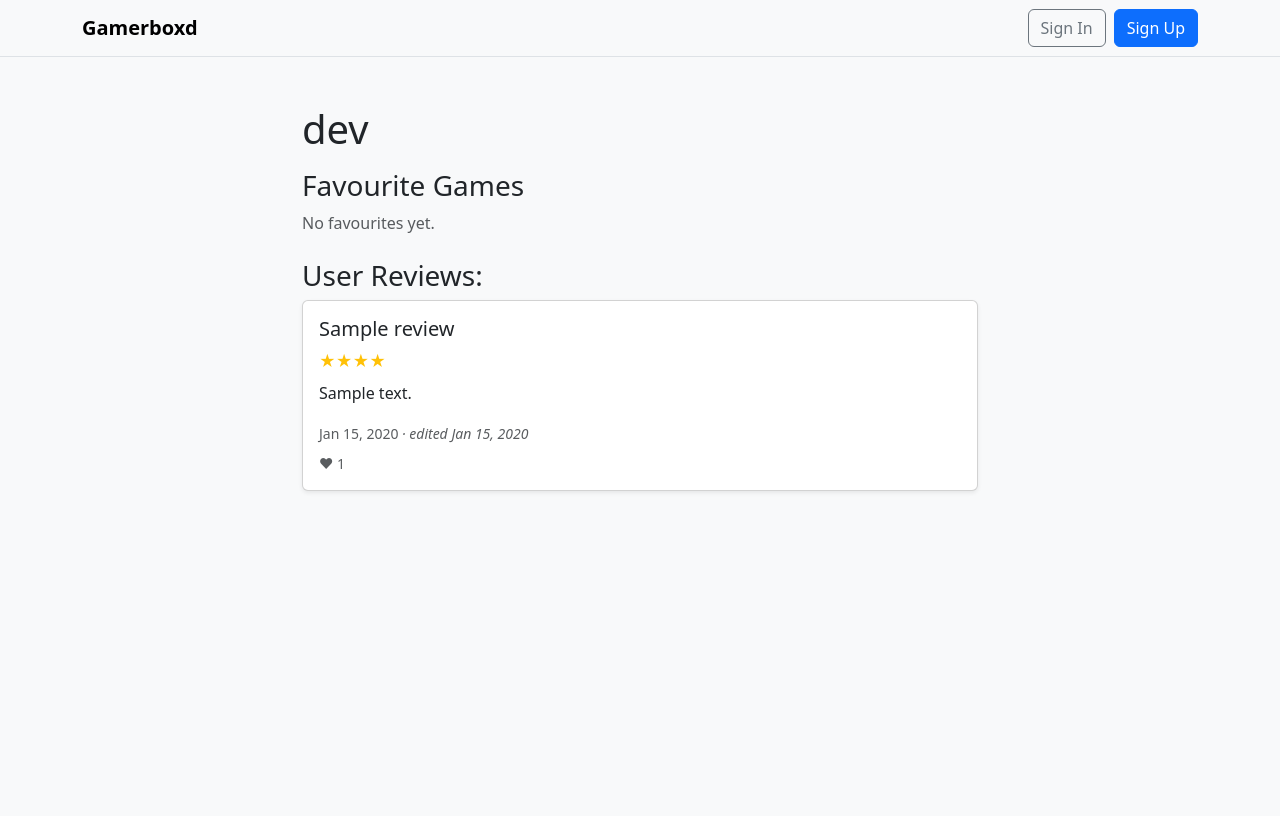
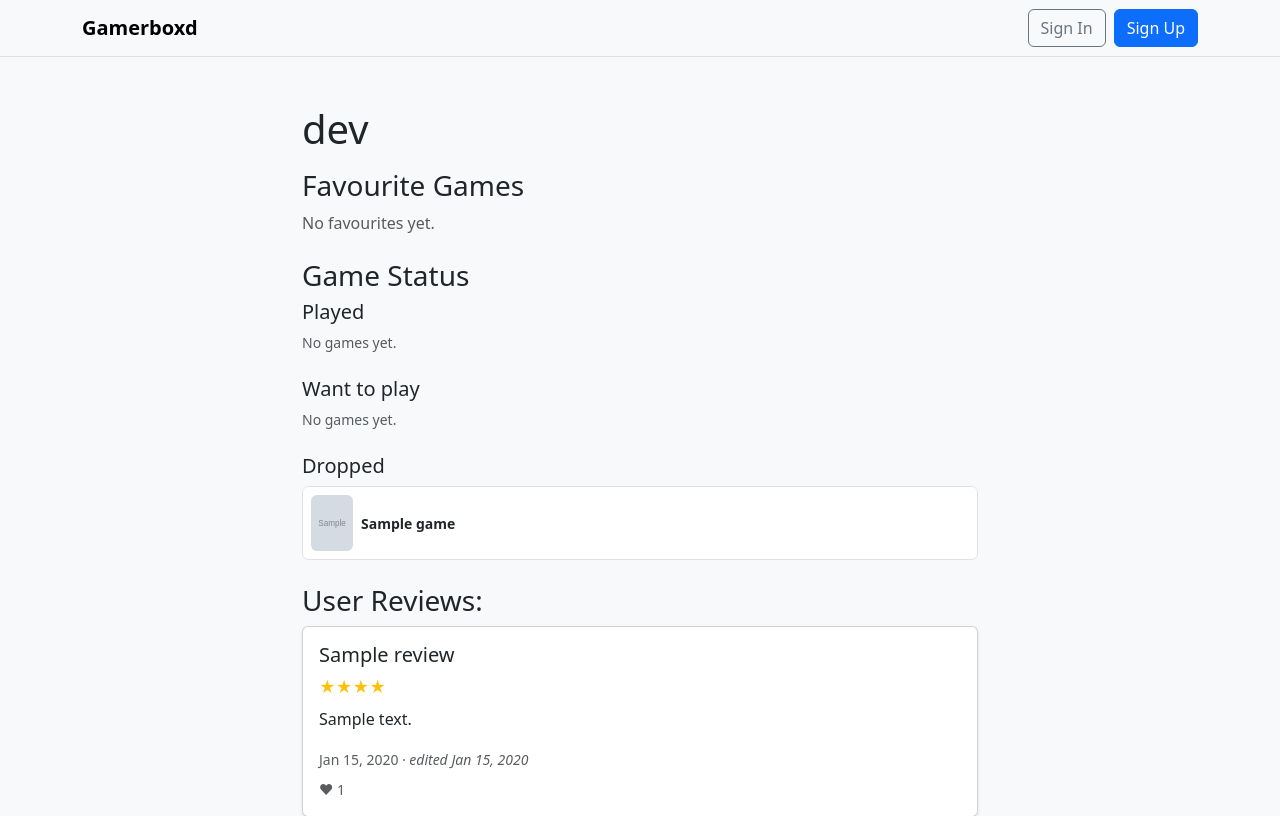
Before and after one commit to grqphical/gamerboxd, a Spring Boot app: page /users/1 in a window 1280 px wide. Shown: the top 816 px of the page. Before the commit the page ends 492 px from the top, so only its background shows below. Run offline with Spring Boot 4, Linux system fonts and the light colour scheme; tables that the repository leaves empty hold one stand-in row (values such as "Sample post"); grey boxes marked "Sample" are stand-in pictures; some of the project's set-up classes (security, data sources, template engines, error pages and the like) are left out, and stand-ins take their place.

Commit message:
feat: add game status to profile template

```diff
--- a/src/main/resources/templates/users/profile.html
+++ b/src/main/resources/templates/users/profile.html
@@ -157,6 +157,87 @@
         </div>
 
         <div th:unless="${user.isPrivateAccount and !isOwnProfile}">
+            <section class="mb-4">
+                <div class="d-flex justify-content-between align-items-center mb-2">
+                    <h3 class="mb-0">Game Status</h3>
+                    <button th:if="${isOwnProfile}" class="btn btn-outline-primary" type="button"
+                        data-bs-toggle="collapse" data-bs-target="#statusGameSearch" aria-expanded="false"
+                        aria-controls="statusGameSearch">Add a game</button>
+                </div>
+                <p class="text-muted" th:if="${!isOwnProfile and user.getGameStatuses().isEmpty()}">
+                    No games marked yet.
+                </p>
+
+                <div th:if="${isOwnProfile}" id="statusGameSearch" class="collapse mb-3"
+                    th:classappend="${statusGameSearch != null ? 'show' : ''}">
+                    <form th:action="@{/users/{id}(id=${user.id})}" method="get" class="d-flex gap-2 mb-2">
+                        <input type="text" name="statusGameSearch" class="form-control"
+                            placeholder="Search for a game to mark" th:value="${statusGameSearch}" required>
+                        <button type="submit" class="btn btn-primary">Search</button>
+                    </form>
+                    <p class="text-muted" th:if="${statusGameSearch != null and statusGameSearchResults.isEmpty()}">
+                        No games found.
+                    </p>
+                    <ul class="list-group" th:unless="${statusGameSearchResults.isEmpty()}">
+                        <li class="list-group-item d-flex align-items-center gap-3"
+                            th:each="game : ${statusGameSearchResults}">
+                            <img th:if="${game.coverLink != null}" th:src="${game.coverLink}"
+                                class="rounded" style="width: 48px; height: 64px; object-fit: cover;">
+                            <span class="fw-semibold flex-grow-1" th:text="${game.name}"></span>
+                            <form th:action="@{/users/{id}/games/status(id=${user.id})}" method="post"
+                                class="d-flex gap-2">
+                                <input type="hidden" name="igdbID" th:value="${game.id}">
+                                <select class="form-select" name="status" aria-label="Game status">
+                                    <option value="WANT_TO_PLAY" selected>Want to play</option>
+                                    <option value="PLAYED">Played</option>
+                                    <option value="DROPPED">Dropped</option>
+                                </select>
+                                <button type="submit" class="btn btn-primary text-nowrap">Save</button>
+                            </form>
+                        </li>
+                    </ul>
+                </div>
+
+                <div class="row g-3">
+                    <div class="col-12" th:each="status : ${gameStatuses}">
+                        <h5 th:text="${status == T(com.gamerboxd.gamerboxd.models.GameStatus).PLAYED ? 'Played' :
+                            (status == T(com.gamerboxd.gamerboxd.models.GameStatus).WANT_TO_PLAY ? 'Want to play' : 'Dropped')}">
+                            Played
+                        </h5>
+                        <p class="small text-muted mb-2" th:if="${gamesByStatus.get(status).isEmpty()}">No games yet.</p>
+                        <ul class="list-group overflow-auto" style="max-height: 360px;">
+                            <li class="list-group-item p-2" th:each="game : ${gamesByStatus.get(status)}">
+                                <div class="d-flex align-items-center gap-2">
+                                    <img th:if="${game.coverLink != null}" th:src="${game.coverLink}"
+                                        class="rounded" style="width: 42px; height: 56px; object-fit: cover;">
+                                    <span class="small fw-semibold flex-grow-1" th:text="${game.name}"></span>
+                                    <form th:if="${isOwnProfile}"
+                                        th:action="@{/users/{id}/games/status(id=${user.id})}" method="post"
+                                        class="d-flex gap-1">
+                                        <input type="hidden" name="igdbID" th:value="${game.id}">
+                                        <select class="form-select form-select-sm" name="status"
+                                            aria-label="Change game status">
+                                            <option th:each="option : ${gameStatuses}" th:value="${option}"
+                                                th:selected="${option == status}"
+                                                th:text="${option == T(com.gamerboxd.gamerboxd.models.GameStatus).PLAYED ? 'Played' :
+                                                    (option == T(com.gamerboxd.gamerboxd.models.GameStatus).WANT_TO_PLAY ? 'Want to play' : 'Dropped')}">
+                                            </option>
+                                        </select>
+                                        <button type="submit" class="btn btn-sm btn-outline-primary">Save</button>
+                                    </form>
+                                    <form th:if="${isOwnProfile}"
+                                        th:action="@{/users/{id}/games/remove(id=${user.id})}" method="post">
+                                        <input type="hidden" name="igdbID" th:value="${game.id}">
+                                        <button type="submit" class="btn btn-sm btn-outline-danger"
+                                            aria-label="Remove game status">×</button>
+                                    </form>
+                                </div>
+                            </li>
+                        </ul>
+                    </div>
+                </div>
+            </section>
+
             <h3>User Reviews:</h3>
             <p class="text-muted" th:if="${#lists.isEmpty(reviews)}">No reviews yet.</p>
             <p class="text-muted" th:if="${!#lists.isEmpty(reviews) and user.isPrivateAccount}">
```
